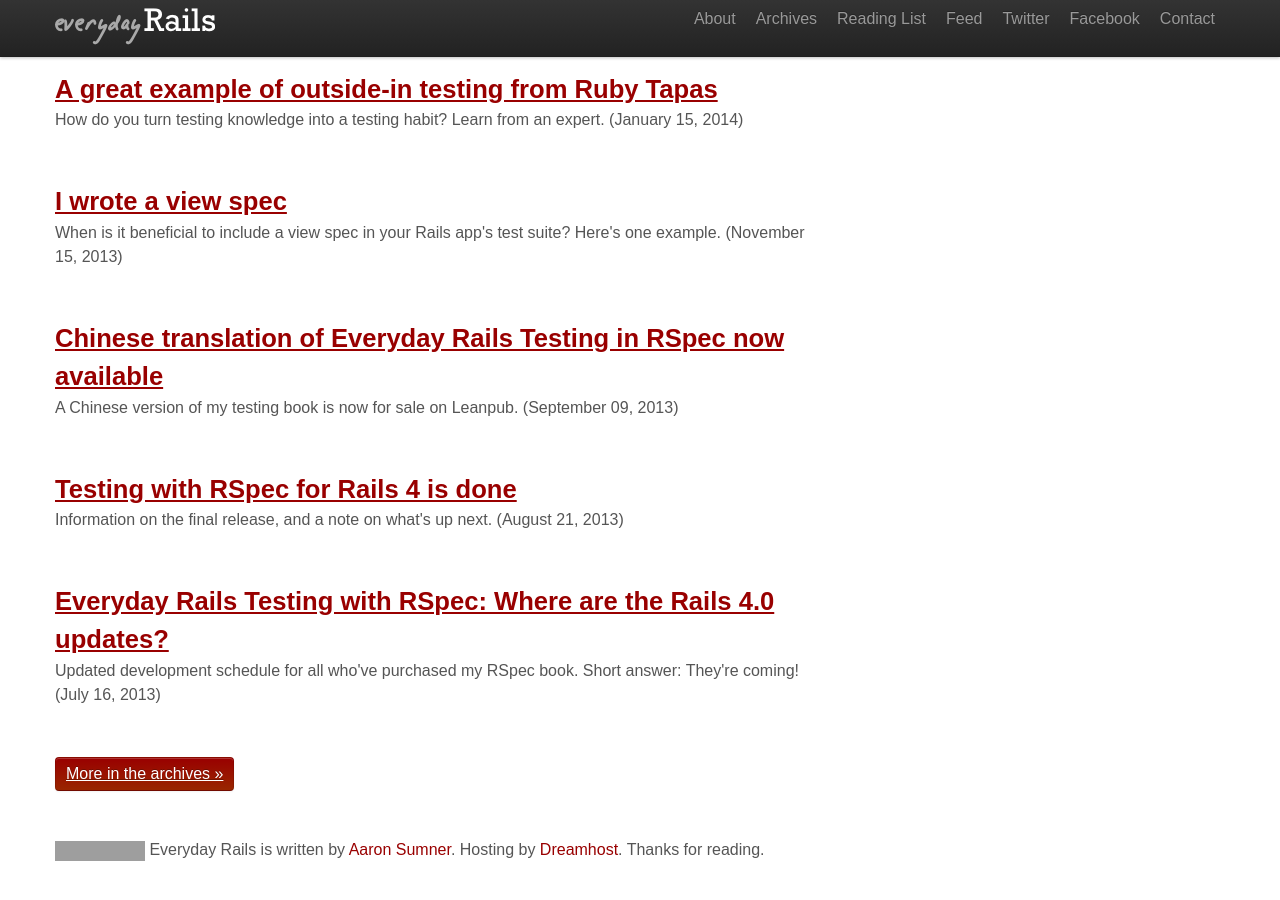
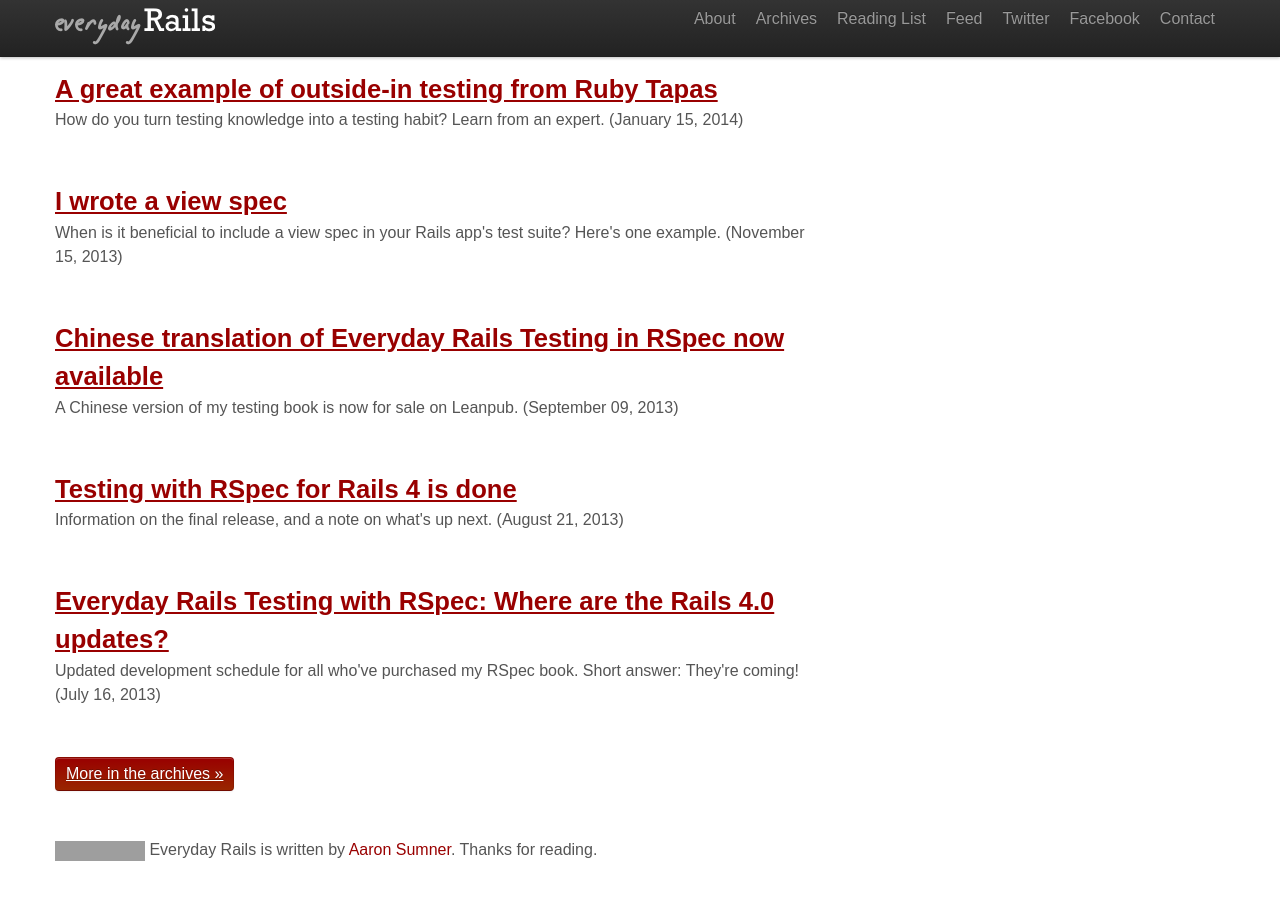
Before and after one commit to everydayrails/everyday-rails, a Jekyll site: the page built from index.html, in a window 1280 px wide and 900 px high, scrolled down 1263 px. Built offline with Jekyll 4.4.1, drawn with Linux system fonts in a browser that asks for light colours; some web fonts are replaced; Markdown is read by kramdown in place of the engine named in the settings; grey boxes are pictures that could not be loaded.

Commit message:
Remove Dreamhost from footer

```diff
--- a/_includes/footer.html
+++ b/_includes/footer.html
@@ -4,7 +4,6 @@
         <a rel="license" href="http://creativecommons.org/licenses/by-sa/3.0/"><img alt="Creative Commons License" style="border-width:0" src="http://i.creativecommons.org/l/by-sa/3.0/88x31.png"/></a>
 
         Everyday Rails is written by <a href="http://www.aaronsumner.com/">Aaron Sumner</a>.
-        Hosting by <a href="http://www.dreamhost.com/r.cgi?79482">Dreamhost</a>.
         Thanks for reading.
       </p>
     </div>
```
